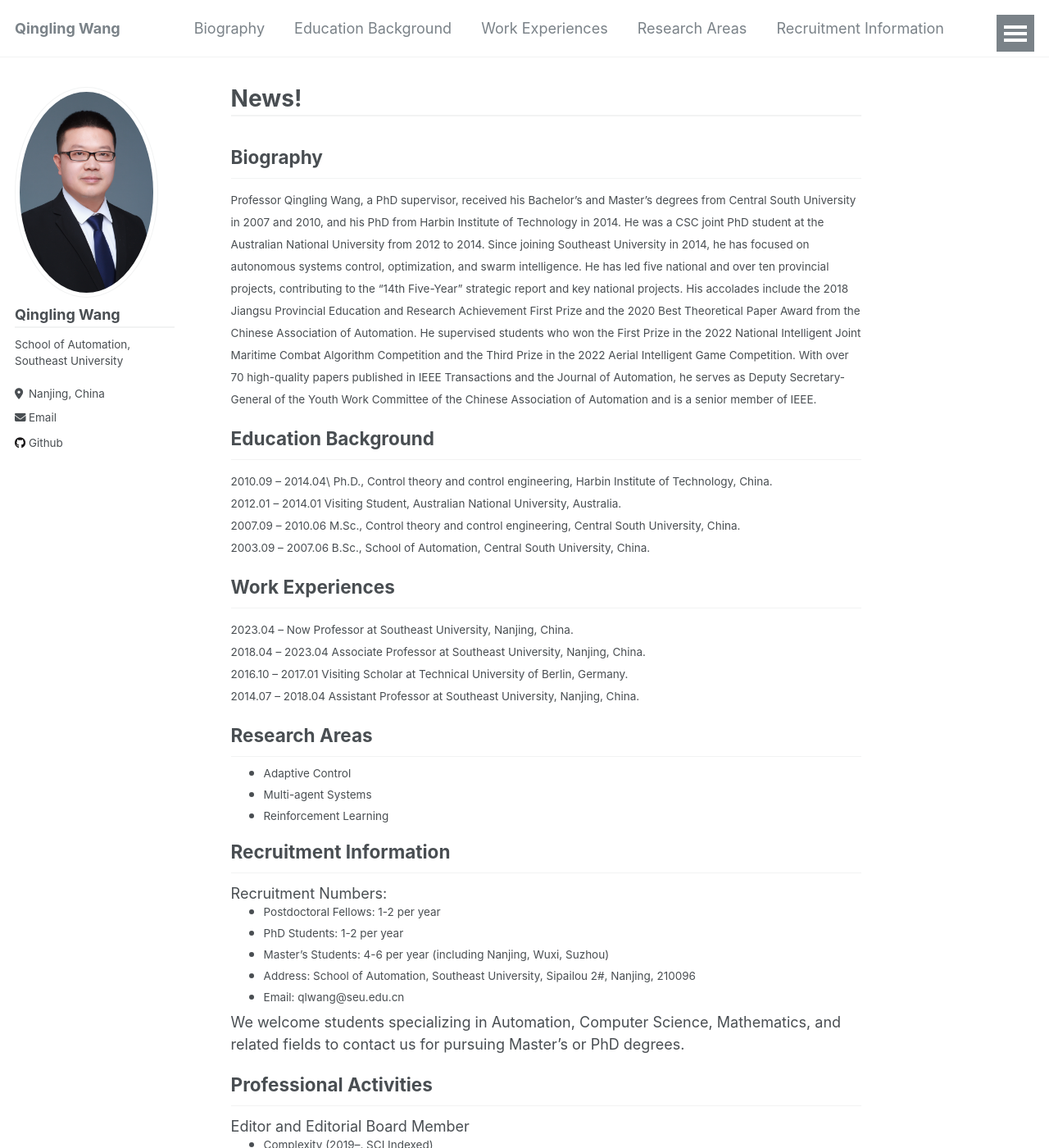
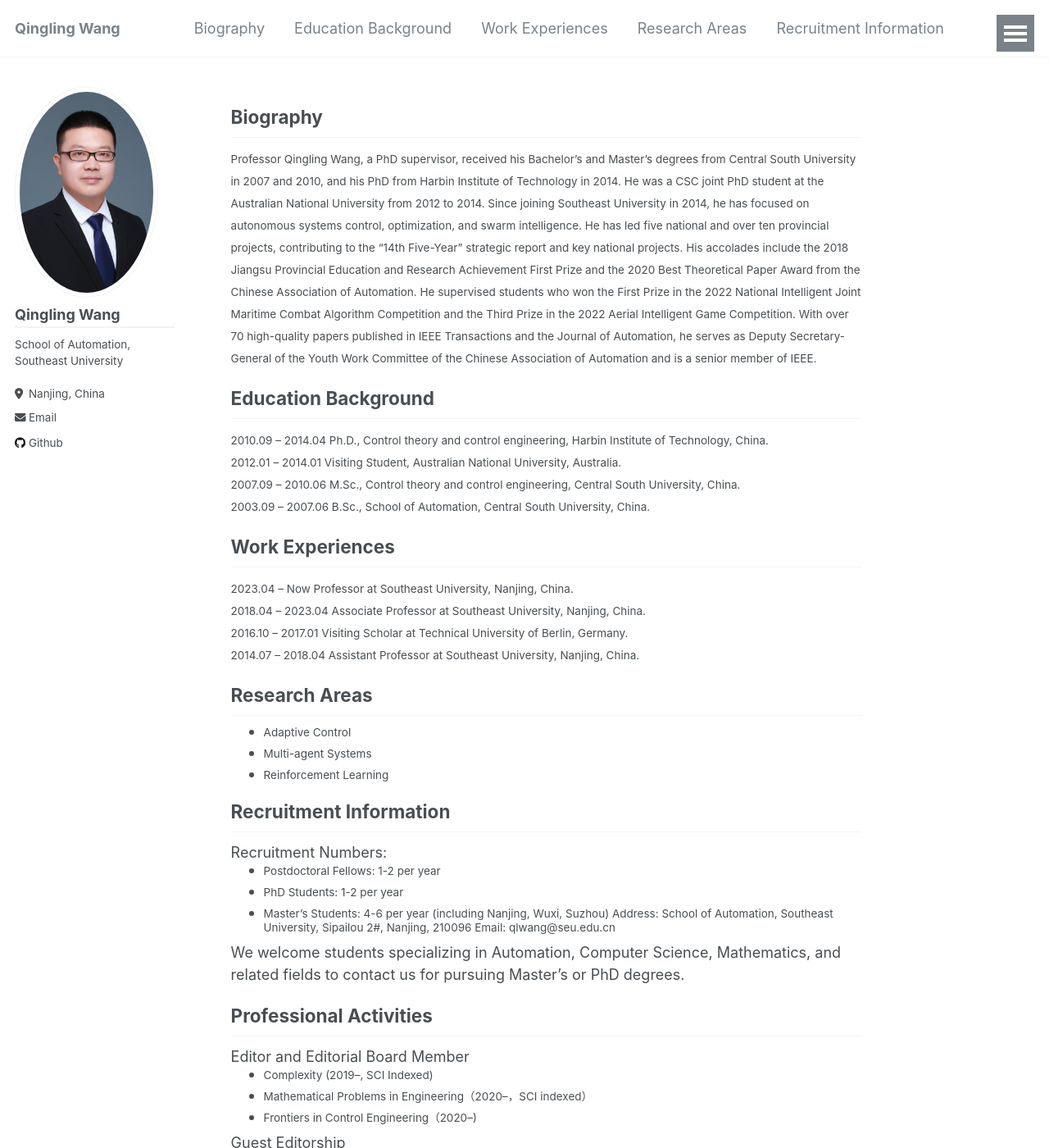
Before and after one commit to qinglingwang/qinglingwang.github.io, a Jekyll site: the page built from _pages/about.md, in a window 1280 px wide and 1400 px high. Shown: the whole window at 82% size. Built offline with Jekyll 4.4.1, drawn with Linux system fonts in a browser that asks for light colours; some of the changed lines change nothing that is shown.

Commit message:
Update about.md

```diff
--- a/_pages/about.md
+++ b/_pages/about.md
@@ -1,6 +1,6 @@
 ---
 permalink: /
-title: "News!"
+#title: "News!"
 excerpt: "About me"
 author_profile: true
 redirect_from:
@@ -43,7 +43,7 @@
 <small> Professor Qingling Wang, a PhD supervisor, received his Bachelor's and Master's degrees from Central South University in 2007 and 2010, and his PhD from Harbin Institute of Technology in 2014. He was a CSC joint PhD student at the Australian National University from 2012 to 2014. Since joining Southeast University in 2014, he has focused on autonomous systems control, optimization, and swarm intelligence. He has led five national and over ten provincial projects, contributing to the “14th Five-Year” strategic report and key national projects. His accolades include the 2018 Jiangsu Provincial Education and Research Achievement First Prize and the 2020 Best Theoretical Paper Award from the Chinese Association of Automation. He supervised students who won the First Prize in the 2022 National Intelligent Joint Maritime Combat Algorithm Competition and the Third Prize in the 2022 Aerial Intelligent Game Competition. With over 70 high-quality papers published in IEEE Transactions and the Journal of Automation, he serves as Deputy Secretary-General of the Youth Work Committee of the Chinese Association of Automation and is a senior member of IEEE.
 
 <h2 id="education"> Education Background</h2>
-<small>2010.09 – 2014.04\ Ph.D., Control theory and control engineering, Harbin Institute of Technology, China.</small> <br>
+<small>2010.09 – 2014.04	Ph.D., Control theory and control engineering, Harbin Institute of Technology, China.</small> <br>
 <small>2012.01 – 2014.01   	Visiting Student, Australian National University, Australia.</small> <br>
 <small>2007.09 – 2010.06   	M.Sc., Control theory and control engineering, Central South University, China.</small> <br>
 <small>2003.09 – 2007.06   	B.Sc., School of Automation, Central South University, China.</small>
@@ -66,8 +66,8 @@
 * <small>Postdoctoral Fellows: 1-2 per year
 * <small>PhD Students: 1-2 per year
 * <small>Master’s Students: 4-6 per year (including Nanjing, Wuxi, Suzhou)
-* <small>Address: School of Automation, Southeast University, Sipailou 2#, Nanjing, 210096
-* <small>Email: qlwang@seu.edu.cn
+Address: School of Automation, Southeast University, Sipailou 2#, Nanjing, 210096
+Email: qlwang@seu.edu.cn
 
 We welcome students specializing in Automation, Computer Science, Mathematics, and related fields to contact us for pursuing Master's or PhD degrees.
 
```
